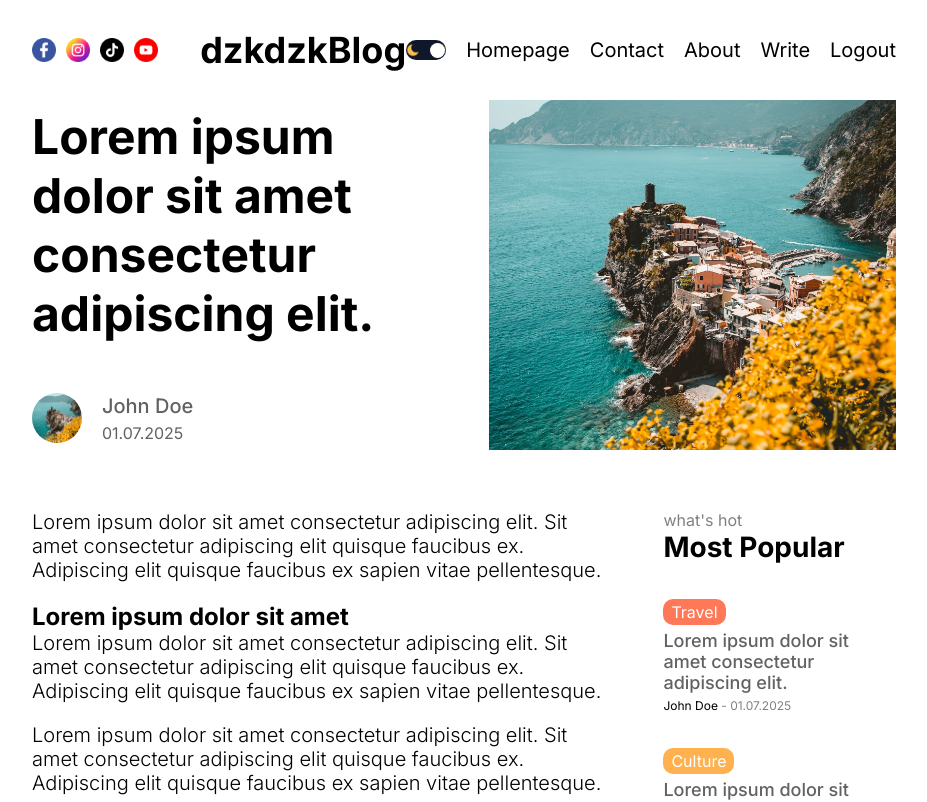
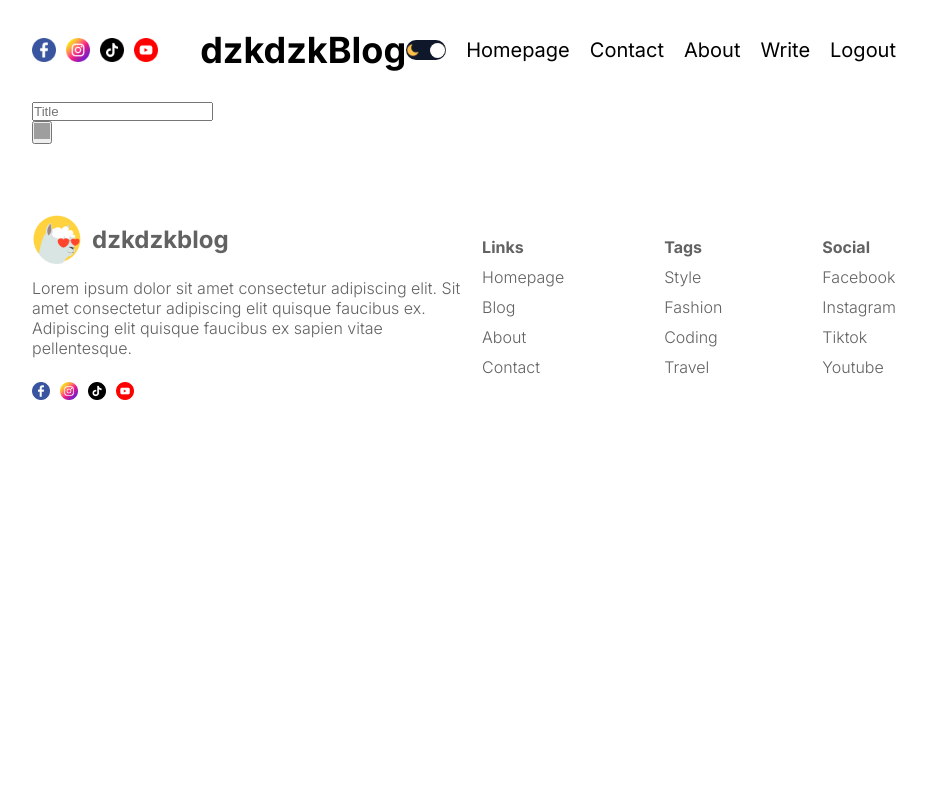
Before and after one commit to Dzaakk/web-blog-app, a Next.js app: page /write in a window 1280 px wide. Shown: the top 802 px of the page, without its empty margins (176-1103 px from the left). Built offline with nearby package versions, Linux system fonts and the light colour scheme; grey boxes are pictures that could not be loaded.

Commit message:
setup nbew post page design

```diff
--- /dev/null
+++ b/src/app/write/page.jsx
@@ -0,0 +1,32 @@
+import Image from "next/image"
+import { useState } from "react"
+import styles from "./writePage.module.css"
+const WritePage = () => {
+    const [open, setOpen] = useState(false)
+
+    return (
+        <div className={styles.container}>
+            <input type="text" placeholder="Title" />
+            <div className={styles.editor}>
+                <button className={styles.button}>
+                    <Image src="/plus.png" alt="" width={16} height={16} />
+                </button>
+                {open && (
+                    <div className={styles.add}>
+                        <button className={styles.addButton}>
+                            <Image src="/image.png" alt="" width={16} height={16} />
+                        </button>
+                        <button className={styles.addButton}>
+                            <Image src="/external.png" alt="" width={16} height={16} />
+                        </button>
+                        <button className={styles.addButton}>
+                            <Image src="/video.png" alt="" width={16} height={16} />
+                        </button>
+                    </div>
+                )}
+            </div>
+        </div>
+    )
+}
+
+export default WritePage
--- /dev/null
+++ b/src/app/write/writePage.module.css
@@ -0,0 +1 @@
+.container {}
```
